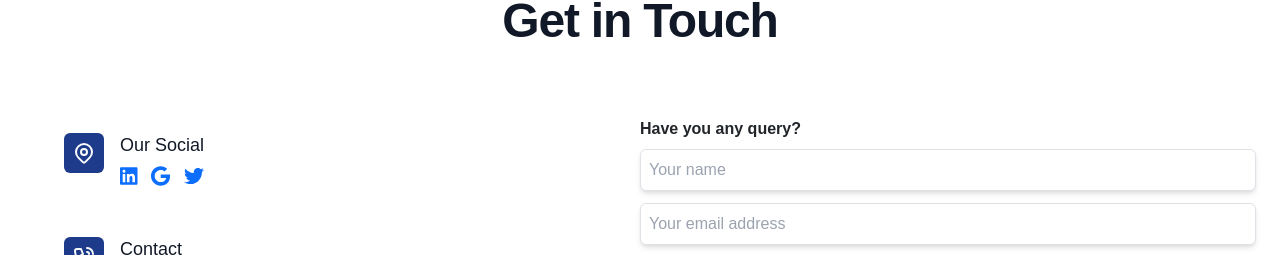
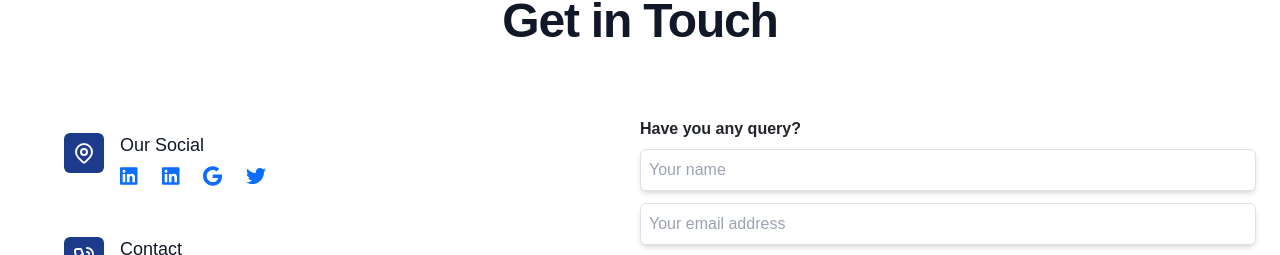
Before and after one commit to kmvipin/CodeHere-client, a React (Create React App) app: page / in a window 1280 px wide. Shown: the part 1506-1761 px from the top of the page. Built offline with nearby package versions, Linux system fonts and the light colour scheme; no server answers; a web font is replaced by a local one.

Commit message:
home page

```diff
--- a/src/Home/ContactForm.js
+++ b/src/Home/ContactForm.js
@@ -6,6 +6,7 @@ import validator from "validator";
 import {
   faGoogle,
   faLinkedin,
+  faLinkedinIn,
   faTwitter,
 } from "@fortawesome/free-brands-svg-icons";
 import { FontAwesomeIcon } from "@fortawesome/react-fontawesome";
@@ -107,8 +108,15 @@ function ContactForm(props) {
                     <h3 className="mb-2 text-lg font-medium leading-6 text-gray-900">
                       Our Social
                     </h3>
-                    <div className="flex justify-between mt-2">
+                    <div className="flex justify-between mt-2 gap-4">
                       <a href="https://www.linkedin.com/in/vipin-886bab25a/" target="_blank">
+                        <FontAwesomeIcon
+                          icon={faLinkedin}
+                          size="lg"
+                          className="hover:cursor-pointer"
+                        />
+                      </a>
+                      <a href="https://www.linkedin.com/in/sumitkhohal/" target="_blank">
                         <FontAwesomeIcon
                           icon={faLinkedin}
                           size="lg"
```
